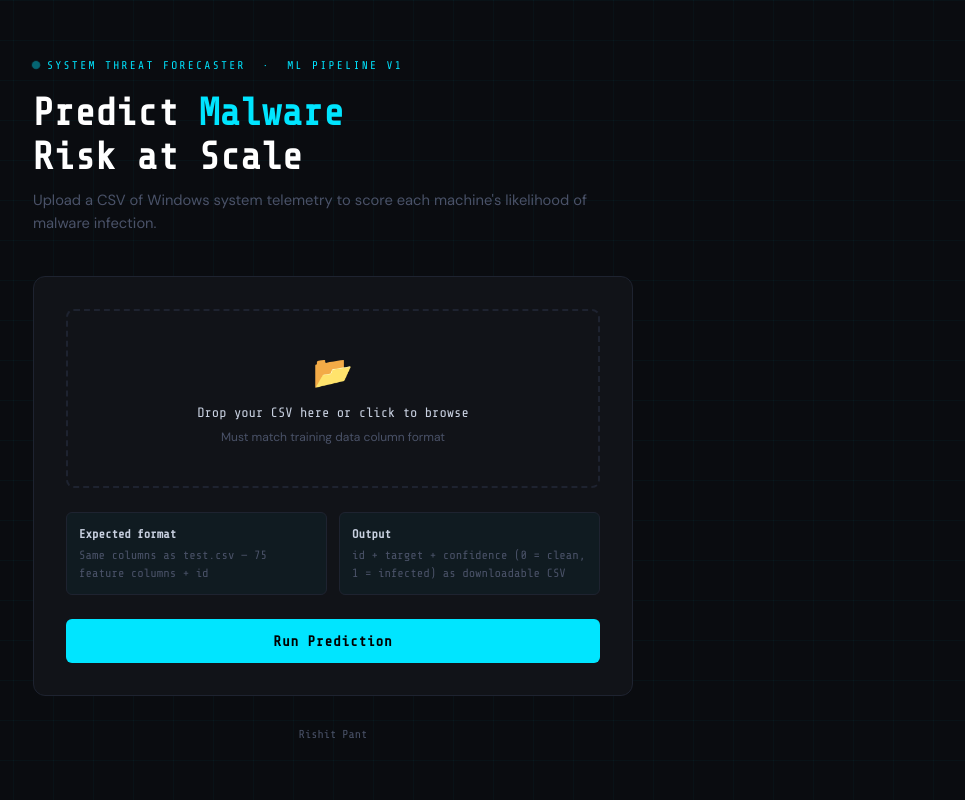
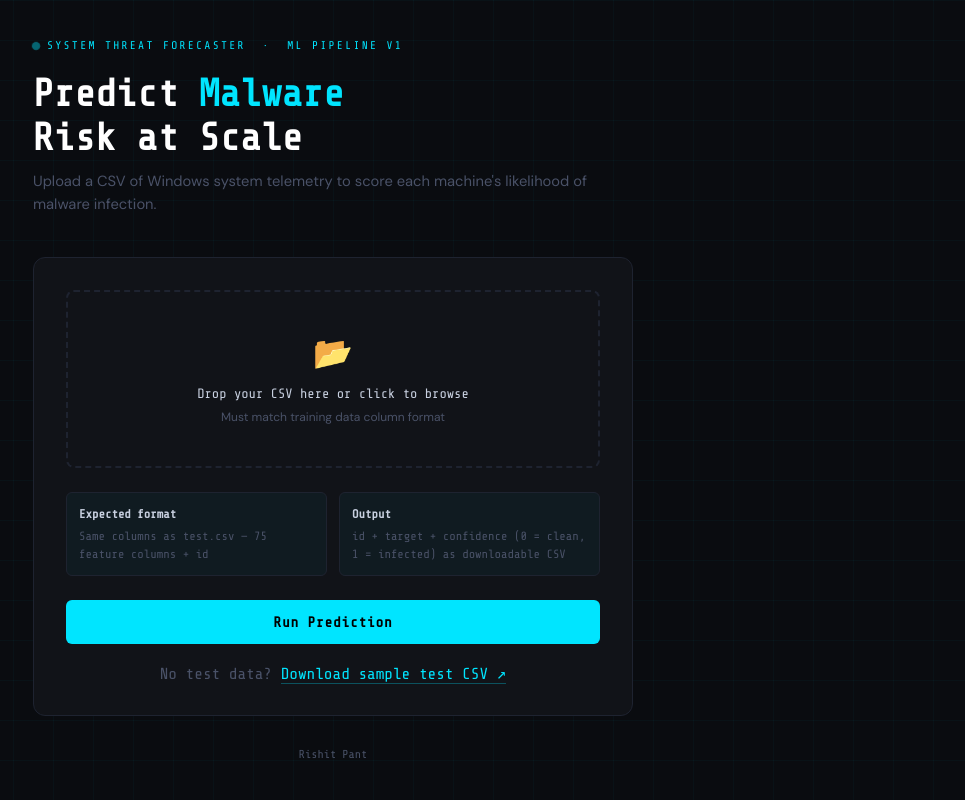
Before and after one commit to RishitPant/System_Threat_Forecaster, a Flask app: page / in a window 1280 px wide. Shown: the whole page, without its empty margins (307-1272 px from the left). Run offline with Flask 3, Linux system fonts and the light colour scheme.

Commit message:
Add download sample csv option

```diff
--- a/templates/index.html
+++ b/templates/index.html
@@ -261,6 +261,14 @@
 
       <button type="submit" class="btn" id="submitBtn">Run Prediction</button>
     </form>
+    <div style="margin-top: 1.2rem; text-align: center; font-family: var(--mono); font-size: 1rem; color: var(--muted);">
+      No test data?
+      <a href="https://drive.google.com/file/d/1o0CiCcxuibcATWLiiOHIbNuHLCmRuG9z/view?usp=sharing"
+         target="_blank"
+         style="color: var(--accent); text-decoration: none; border-bottom: 1px solid rgba(0,229,255,0.3);">
+        Download sample test CSV ↗
+      </a>
+    </div>
   </div>
 
   <div class="footer">Rishit Pant</div>
```
